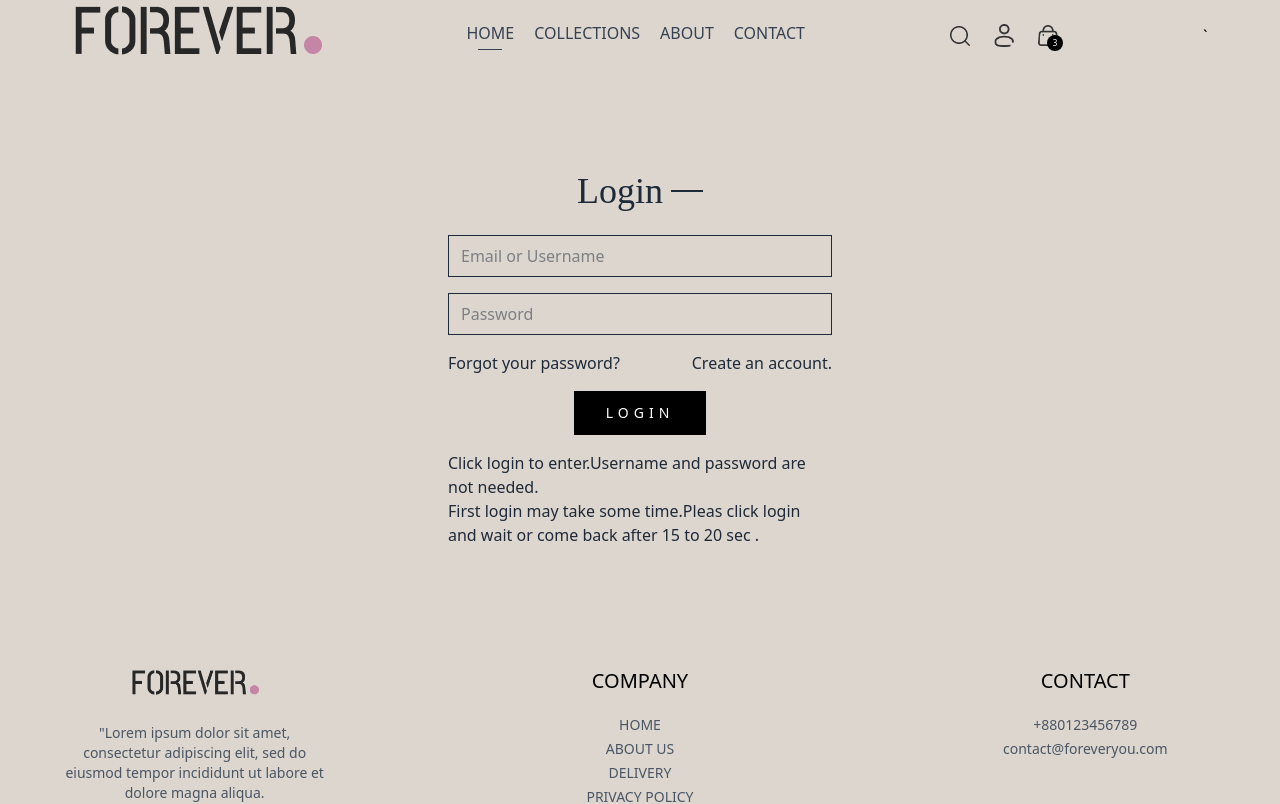
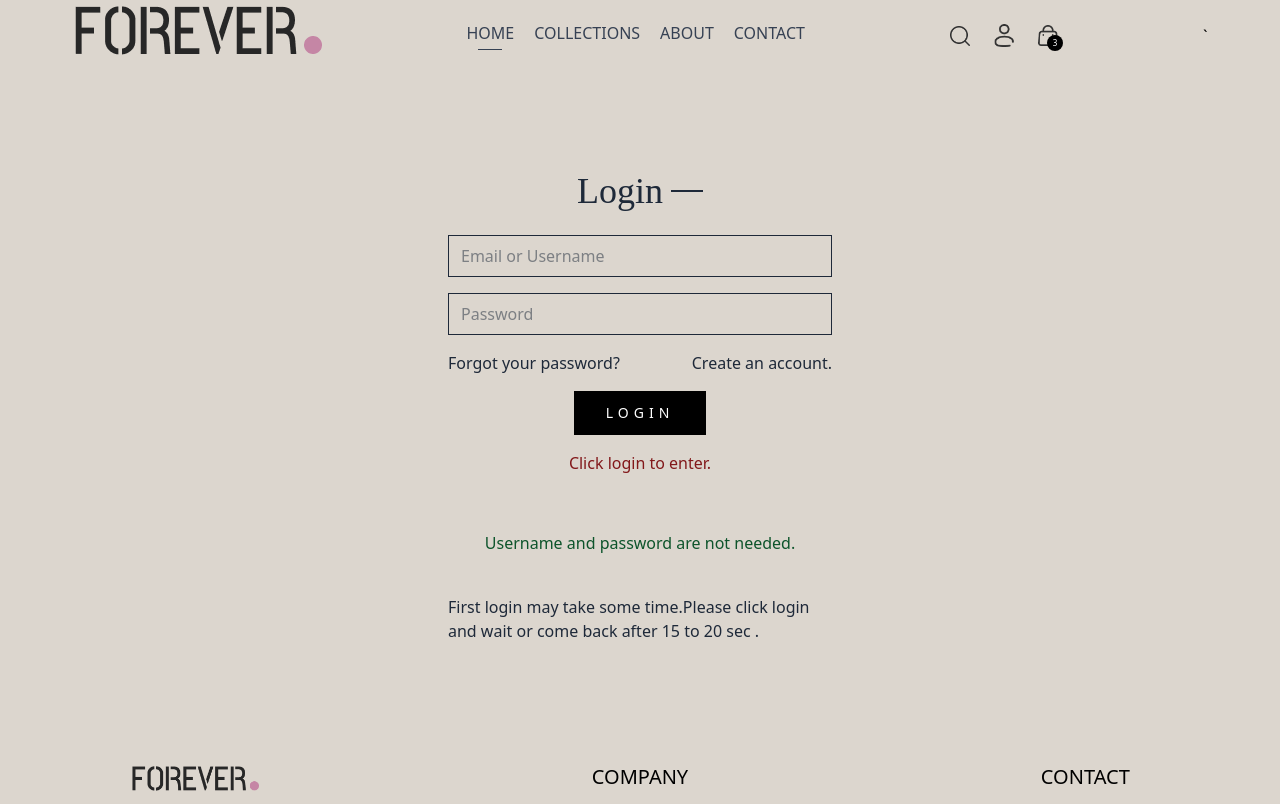
Before and after one commit to fmfuad0/FOREVER_e_commerce_shop, a React (Vite) app in the folder frontend/: page / in a window 1280 px wide. Shown: the top 804 px of the page. Built offline with nearby package versions, Linux system fonts and the light colour scheme.

Commit message:
Update Login.jsx

```diff
--- a/frontend/src/pages/Login.jsx
+++ b/frontend/src/pages/Login.jsx
@@ -62,7 +62,7 @@ function Login(props) {
                 </div>
 
                 <button onClick={onSubmit} type={"submit"} className={`text-semibold bg-black text-white px-8 py-3 text-sm active:bg-gray-700 cursor-pointer tracking-[5px]`} >{currentState.toUpperCase()}</button>
-                Click login to enter.Username and password are not needed.<br/>First login may take some time.Pleas click login and wait or come back after 15 to 20 sec .
+                <span className="text-red-900">Click login to enter.</span><br/><span className="text-green-900">Username and password are not needed.</span><br/>First login may take some time.Please click login and wait or come back after 15 to 20 sec .
             </form>
 
         </div>
```
